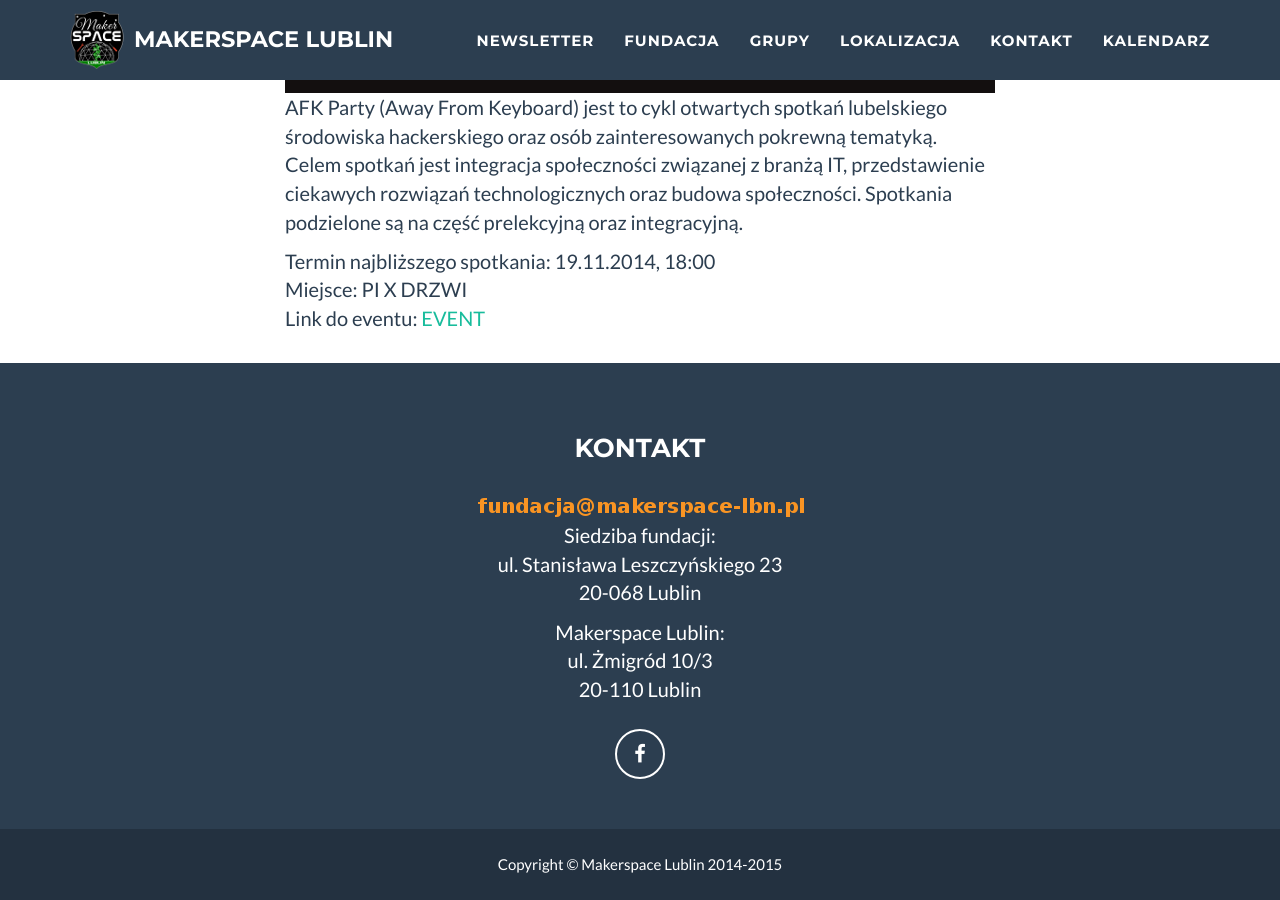
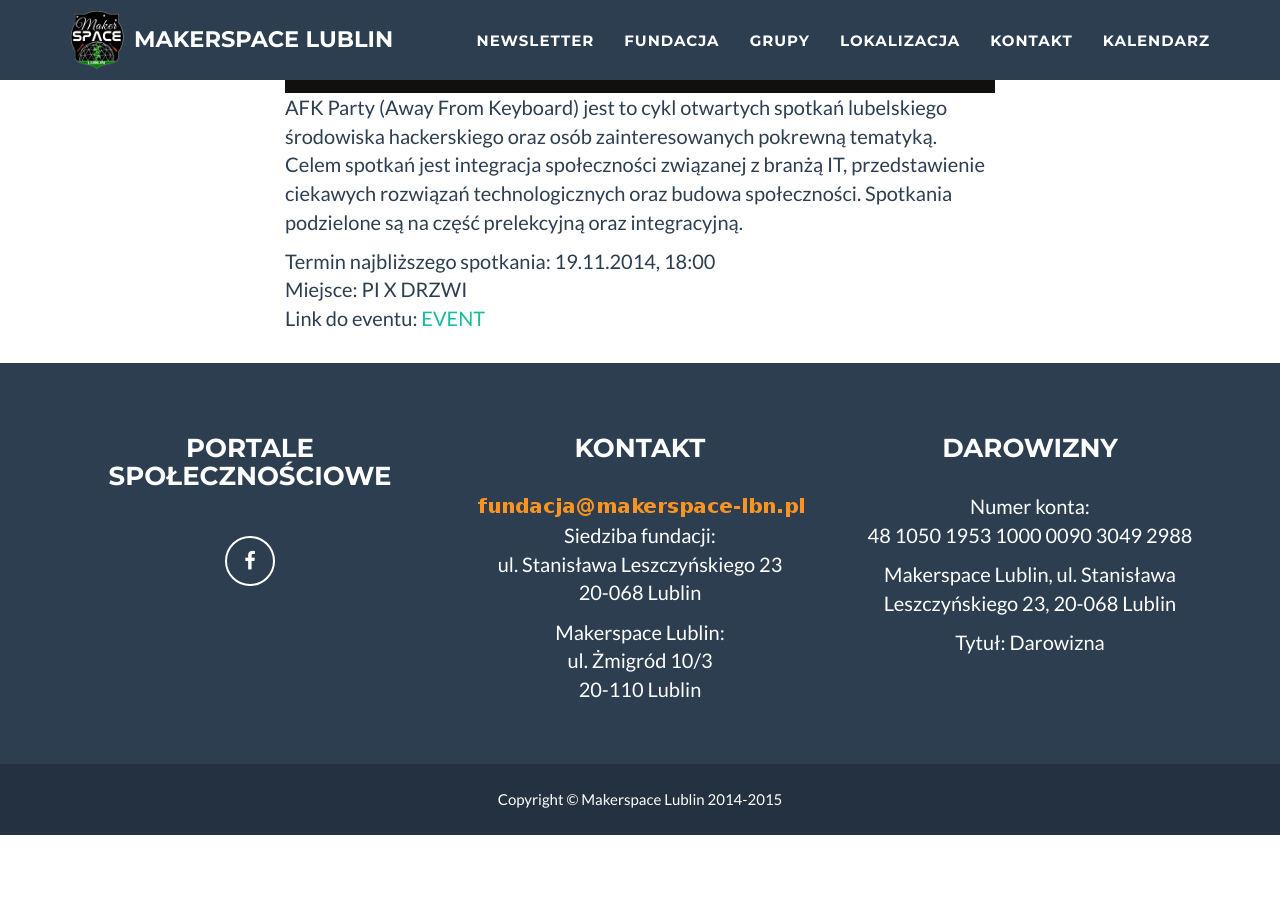
Before and after one commit to MakerspaceLublin/MakerspaceWebsite, a Jekyll site: the page built from _events/afk.markdown, in a window 1280 px wide and 900 px high, scrolled down 1237 px. Built offline with Jekyll 4.4.1, drawn with Linux system fonts in a browser that asks for light colours; nearby versions of some CDN libraries; after the commit the page ends 2072 px from its top, so only the background shows below that.

Commit message:
Add bank account number

```diff
--- a/_includes/footer.html
+++ b/_includes/footer.html
@@ -4,7 +4,8 @@
         <div class="container">
             <div class="row">
                 <div class="footer-col col-md-4">
-                <!-- empty -->
+                    <h3>Portale społecznościowe</h3>
+                    <a href="https://www.facebook.com/makerslublin" class="btn-social btn-outline"><i class="fa fa-1 fa-facebook"></i></a>
                 </div>
                 <div class="footer-col col-md-4">
                     <h3>Kontakt</h3>
@@ -12,13 +13,14 @@
 
                     <p>Siedziba fundacji: <br> ul. Stanisława Leszczyńskiego 23 <br> 20-068 Lublin</p>
                     <p>Makerspace Lublin: <br> ul. Żmigród 10/3 <br> 20-110 Lublin</p>
-                    <a href="https://www.facebook.com/makerslublin" class="btn-social btn-outline"><i class="fa fa-1 fa-facebook"></i></a>
+
+
                 </div>
                 <div class="footer-col col-md-4">
-                <!--
-                    <h3>O nas</h3>
-                    <p>Makerspace Lublin jest fundacją, której celem jest stworzenie oraz rozwój w Lublinie miejsca swobodnej twórczości.</p>
-                -->
+                    <h3>Darowizny</h3>
+                    <p>Numer konta: <br> 48 1050 1953 1000 0090 3049 2988 </p>
+                    <p>Makerspace Lublin, ul. Stanisława Leszczyńskiego 23, 20-068 Lublin</p>
+                    <p>Tytuł: Darowizna</p>
                 </div>
             </div>
         </div>
```
